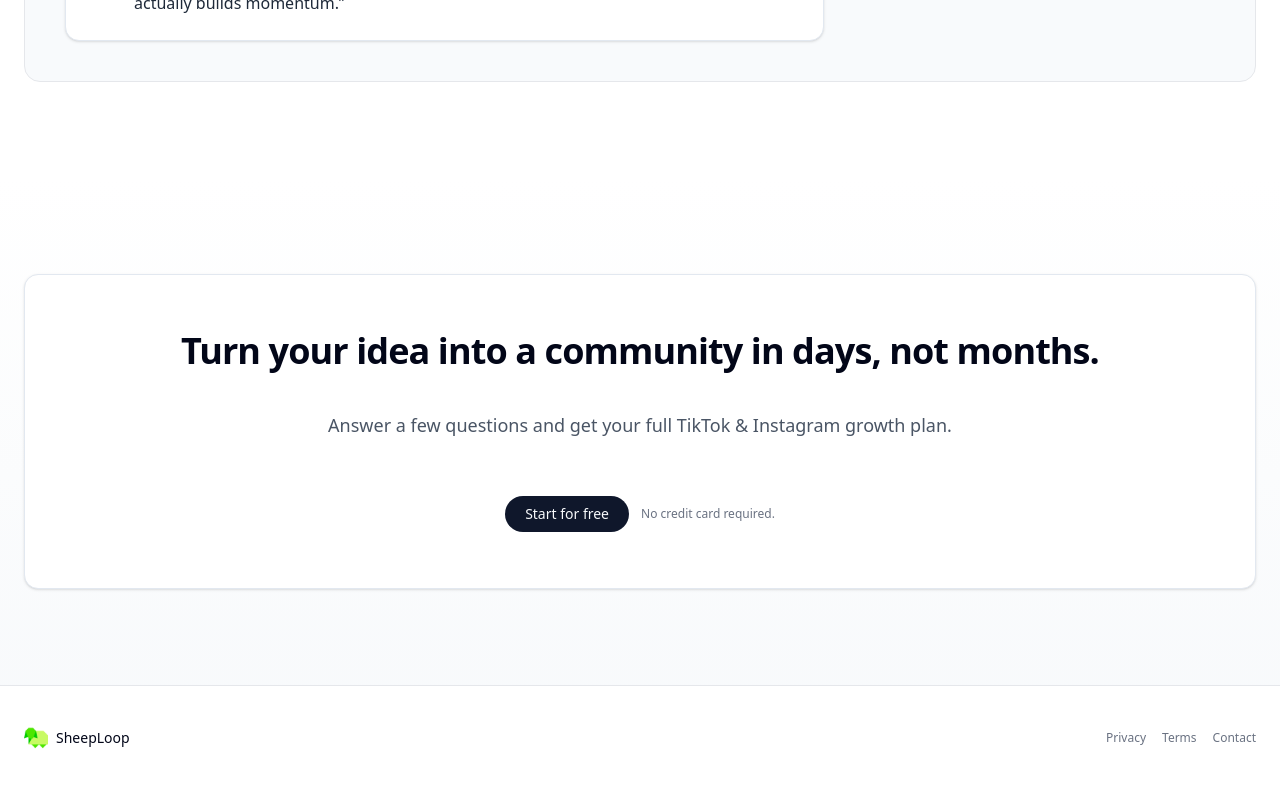
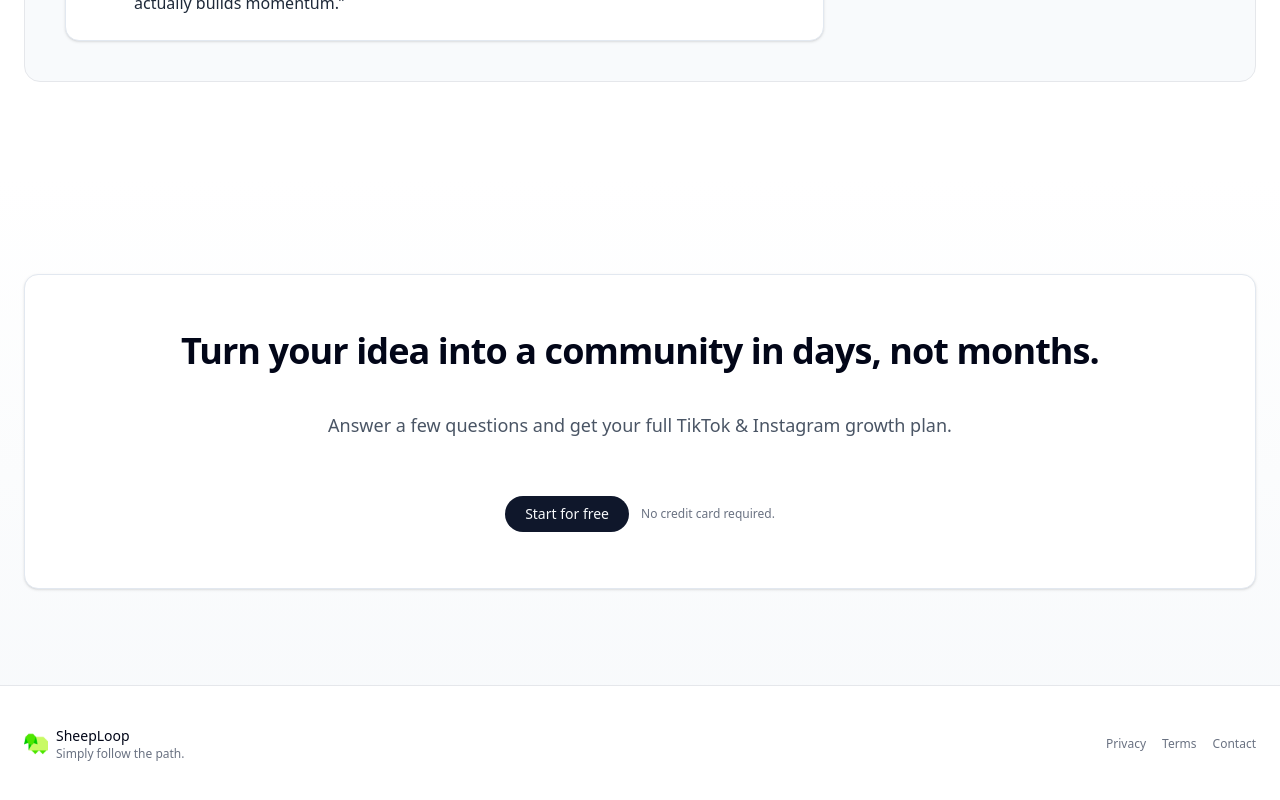
Before and after one commit to Balbader/sheeploop, a Next.js app: page / in a window 1280 px wide. Shown: the part 2362-3162 px from the top of the page. Built offline with nearby package versions, Linux system fonts and the light colour scheme.

Commit message:
add tagline to footer

```diff
--- a/components/home/Footer.tsx
+++ b/components/home/Footer.tsx
@@ -12,7 +12,12 @@ export default function Footer() {
 						height={24}
 						className="rounded"
 					/>
-					<span className="text-sm font-medium">SheepLoop</span>
+					<div className="flex flex-col">
+						<span className="text-sm font-medium">SheepLoop</span>
+						<span className="text-xs text-gray-500">
+							Simply follow the path.
+						</span>
+					</div>
 				</div>
 				<nav className="text-xs text-gray-500 flex items-center gap-4">
 					<a href="#" className="hover:text-gray-700">
```
